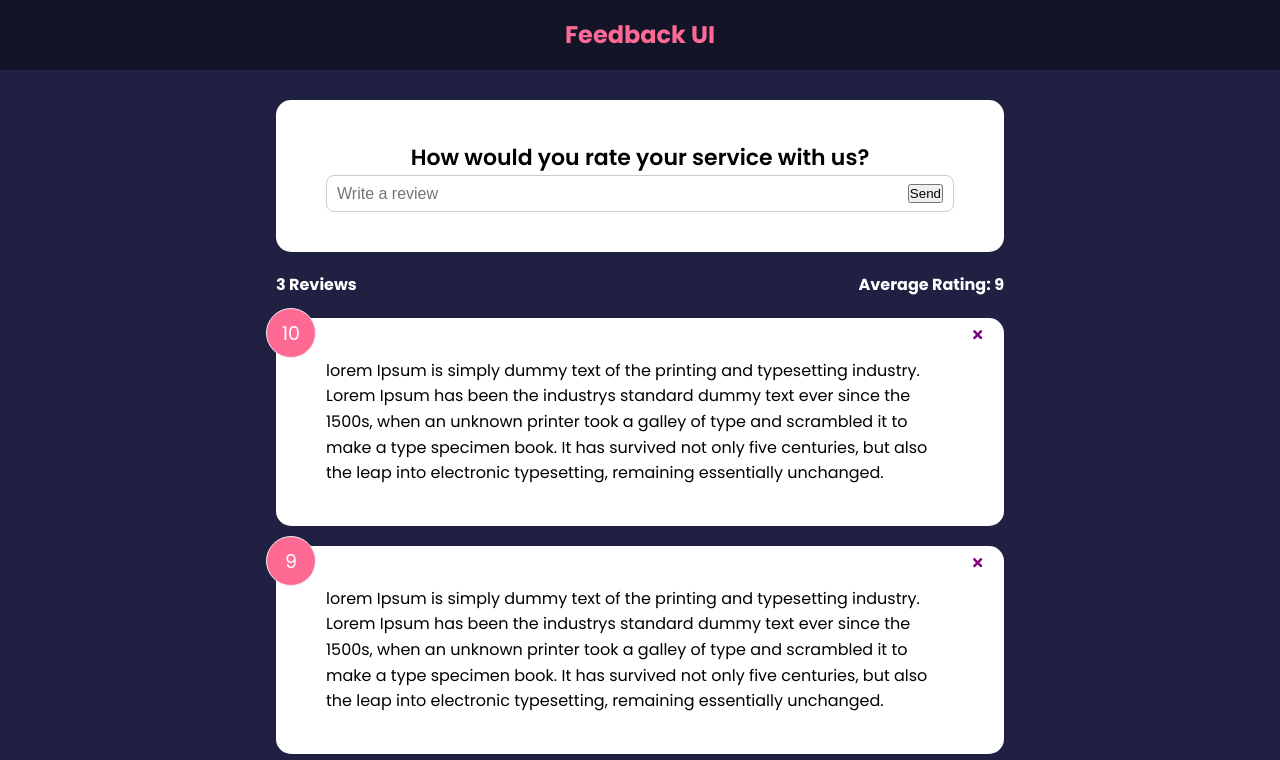
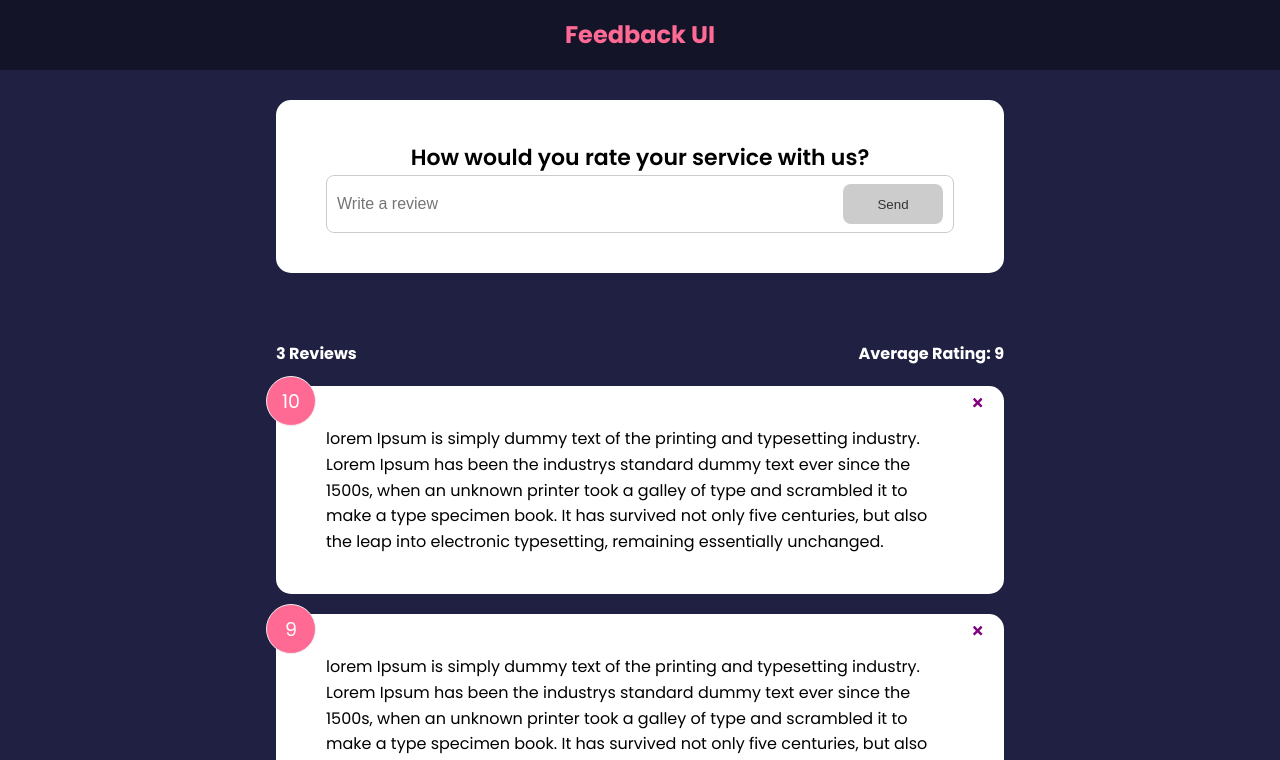
Before and after one commit to jenny-hub90/Feedback-app, a React (Create React App) app: page / in a window 1280 px wide. Shown: the top 760 px of the page. Built offline with nearby package versions, Linux system fonts and the light colour scheme.

Commit message:
made custom button and validation message for feedback input

```diff
--- a/src/App.js
+++ b/src/App.js
@@ -4,6 +4,7 @@
 import FeedbackData from "./data/FeedbackData";
 import FeedbackStats from "./components/FeedbackStats";
 import FeedbackForm from "./components/FeedbackForm";
+import Button from "./shared/Button";
 
 
 const App = () => {
@@ -19,6 +20,7 @@
     <Header/>
     <div className='container'>
         <FeedbackForm />
+        <Button/>
         <FeedbackStats feedback={feedback}/>
         <FeedbackList feedback={feedback} handleDelete={deleteFeedback}/>
     </div>
--- a/src/components/FeedbackForm.jsx
+++ b/src/components/FeedbackForm.jsx
@@ -1,20 +1,37 @@
 import {useState} from 'react';
 import Card from '../shared/Card';
+import Button from '../shared/Button';
 
 const FeedbackForm = () => {
     const [text, setText] = useState('')
+    const [btnDisabled, setBtnDisabled] = useState(true)
+    const [message, setMessage] = useState('')
+
     const handleTextChange = (e) => {
+        if(text === ''){
+            setBtnDisabled(true)
+            setMessage(null)
+        } else if(text !== '' && text.trim().length <=10 ){
+            setMessage('Text must be atleast 10 characters')
+            setBtnDisabled(true)
+        }else{
+            setMessage(null)
+            setBtnDisabled(false)
+        }
         setText(e.target.value)
     }
   return (
     <Card>
+        <form>
         <h2>How would you rate your service with us?</h2>
         {/*@todo -rating select component */}
         <div className="input-group">
             <input onChange={handleTextChange} type="text" placeholder="Write a review"
             value={text}/>
-            <button type="submit">Send</button>
-        </div>
+            <Button type="submit" isDisabled={btnDisabled}>Send</Button>
+            </div>
+            {message && <div className='message'>{message}</div>}
+        </form>
     </Card>
   )
 }
--- /dev/null
+++ b/src/shared/Button.jsx
@@ -0,0 +1,25 @@
+import PropTypes from 'prop-types'
+
+const Button = ({children, version, type, isDisabled}) => {
+  return (
+    <button type={type} disabled={isDisabled} className={`btn btn-${version}`}>
+        {children}
+    </button>
+  )
+}
+
+Button.defaultProps ={
+    version: 'primary',
+    type: 'button',
+    isDisabled: false
+}
+
+Button.propTypes={
+    children: PropTypes.node.isRequired,
+    version: PropTypes.string,
+    version:PropTypes.string,
+    type:PropTypes.string,
+    isDisabled: PropTypes.bool
+
+}
+export default Button
```
